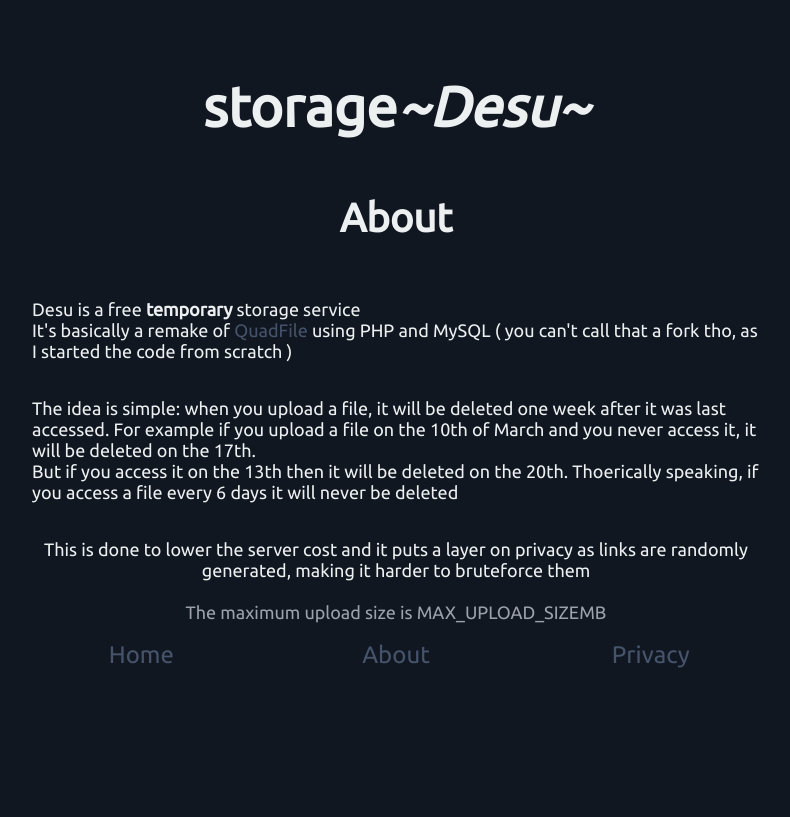
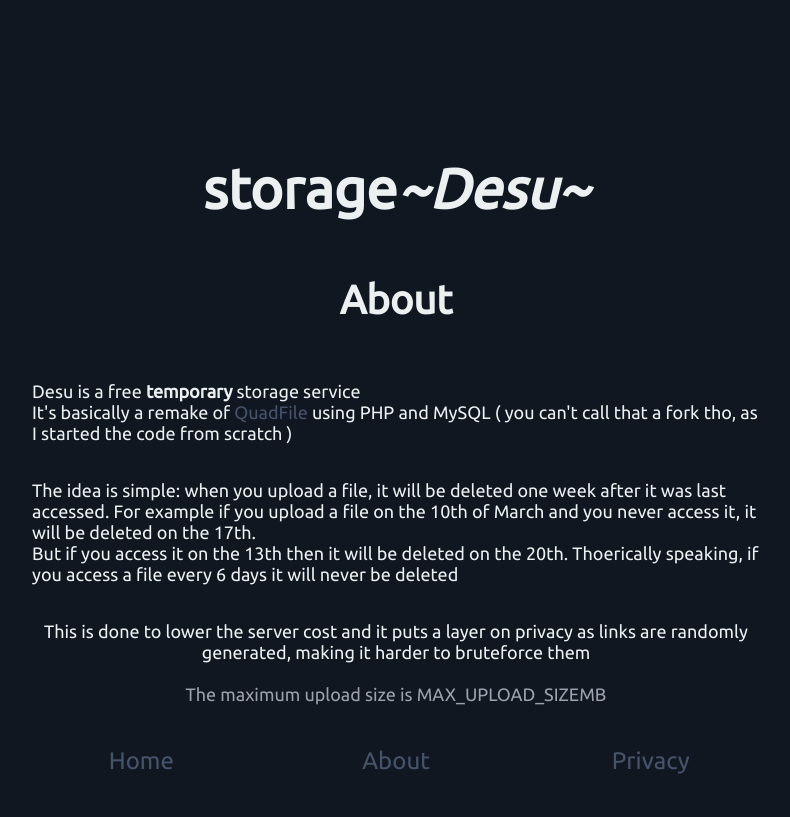
Before and after one commit to Rominou34/storageDesu, a PHP site: page /about in a window 1280 px wide. Shown: the whole page, without its empty margins (244-1034 px from the left). Before the commit the page ends 668 px from the top, so only its background shows below. Run offline with PHP 8.4, Linux system fonts and the light colour scheme; a stand-in replaces the project's code that opens the database connection; some libraries are stand-ins or nearby versions.

Commit message:
Add warning about file upload size and update CSS
* Add message in README to remind people to change PHP settingsso it can
 allow big upload sizes
* Update CSS

```diff
--- a/index.php
+++ b/index.php
@@ -82,11 +82,10 @@ function randomName() {
 * File upload
 */
 if($_SERVER['REQUEST_METHOD'] == 'POST') {
-	include('head.php');
 	// We check that a file was sent
 	if(!empty($_FILES['file']['name'])) {
-		if($_FILES['file']['size'] > 1000000*MAX_UPLOAD_SIZE) {
-			die('Maximul file size is '.MAX_UPLOAD_SIZE.' MB');
+		if($_FILES['file']['size'] > (1000000*MAX_UPLOAD_SIZE)) {
+			die('Maximum file size allowed is '.MAX_UPLOAD_SIZE.' MB');
 		}
 		// We clean the name of the file
 		$target_dir = UPLOAD_DIR;
--- a/style.css
+++ b/style.css
@@ -29,6 +29,7 @@ body {
   max-width: 800px;
   margin: auto;
   padding: 1em;
+  padding-top: calc(50vh - 300px);
 }
 
 h1 {
@@ -51,6 +52,7 @@ nav {
   display: flex;
   justify-content: space-around;
   align-items: center;
+  margin: 1em 0;
 }
 
 nav a {
@@ -95,7 +97,8 @@ input[type="file"]:hover {
 
 #upload-button {
   position: relative;
-  width: 400px;
+  width: 100%;
+  max-width: 400px;
   display: block;
   margin: auto;
   height: 80px;
```
Also changed, not shown: README.md.
